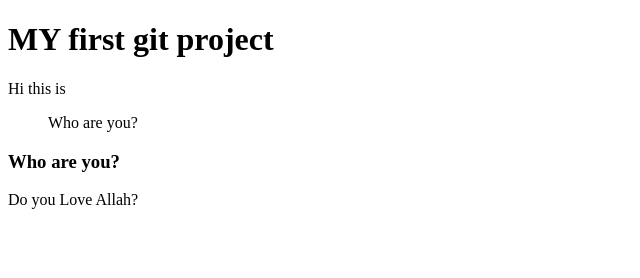
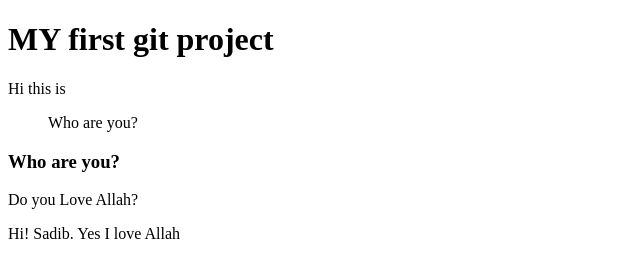
Before and after one commit to SadibHossen/my-first-website, a plain HTML site: page index.html in a window 1280 px wide. Shown: the whole page, without its empty margins (0-640 px from the left). Drawn offline with Linux system fonts and the light colour scheme.

Commit message:
Update index.html

```diff
--- a/index.html
+++ b/index.html
@@ -11,6 +11,6 @@
     <p>Hi this is <menu>Who are you?</menu></p>
     <h3>Who are you?</h3>
     <div>Do you Love Allah?</div>
-
+    <p> Hi! Sadib. Yes I love Allah</p>
 </body>
 </html>
```
